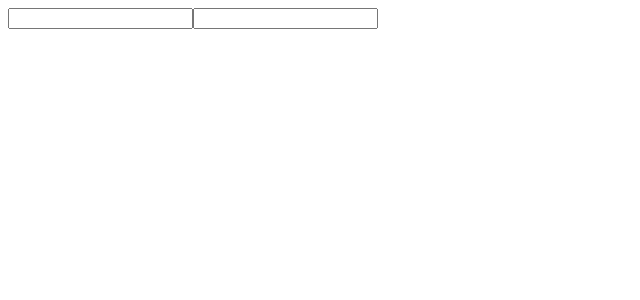
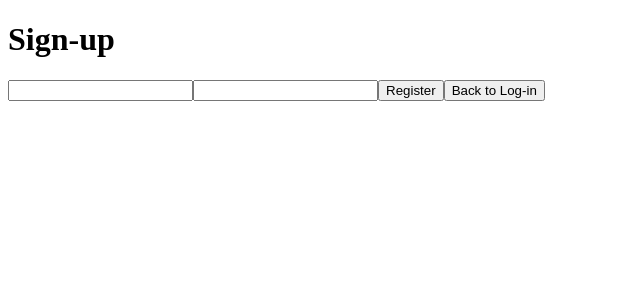
Before and after one commit to twixt7-sys/practice-facebook-app, an Angular app in the folder facebookapp/: page /signup in a window 1280 px wide. Shown: the top 300 px of the page, without its empty margins (0-640 px from the left). Built offline with nearby package versions, Linux system fonts and the light colour scheme.

Commit message:
established login. signup and auth guard

```diff
--- /dev/null
+++ b/facebookapp/src/app/core/auth-guard.ts
@@ -0,0 +1,5 @@
+import { CanActivateFn } from '@angular/router';
+
+export const authGuard: CanActivateFn = (route, state) => {
+  return true;
+};
--- a/facebookapp/src/app/features/login/login.html
+++ b/facebookapp/src/app/features/login/login.html
@@ -1,8 +1,9 @@
 <div>
     <h1>Log-in</h1>
-    <form action="">
-    <input type="text" value="">
-    <input type="password" value="">
-    <input type="submit">
-</form>
+    <form #f="ngForm">
+        <input type="text" name="username" ngModel required #username="ngModel"/>
+        <input type="password" name="password" ngModel required #password="ngModel"/>
+        <button (click)="loginUser()">Login</button>
+        <button (click)="signupUser()">Signup</button>
+    </form>
 </div>
--- a/facebookapp/src/app/features/signup/signup.html
+++ b/facebookapp/src/app/features/signup/signup.html
@@ -1,4 +1,9 @@
-<form action="">
-    <input type="text">
-    <input type="text">
-</form>
+<div>
+    <h1>Sign-up</h1>
+    <form #f="ngForm">
+        <input type="text" name="username" ngModel required #username="ngModel"/>
+        <input type="password" name="password" ngModel required #password="ngModel"/>
+        <button (click)="registerUser()">Register</button>
+        <button (click)="backToLogin()">Back to Log-in</button>
+    </form>
+</div>
--- a/facebookapp/src/app/features/signup/signup.ts
+++ b/facebookapp/src/app/features/signup/signup.ts
@@ -1,11 +1,21 @@
 import { Component } from '@angular/core';
+import { Router } from '@angular/router';
+import { FormsModule} from '@angular/forms';
 
 @Component({
   selector: 'app-signup',
-  imports: [],
+  imports: [FormsModule],
   templateUrl: './signup.html',
   styleUrl: './signup.scss',
 })
 export class Signup {
+  constructor(private router: Router) {
 
+  }
+  registerUser() {
+    this.router.navigate(['/home'])
+  }
+  backToLogin() {
+    this.router.navigate(['/login'])
+  }
 }
```
Also changed, not shown: facebookapp/src/app/features/login/login.ts (+7 -4 lines), 1 other file (tests, documents, lock files or other folders).
